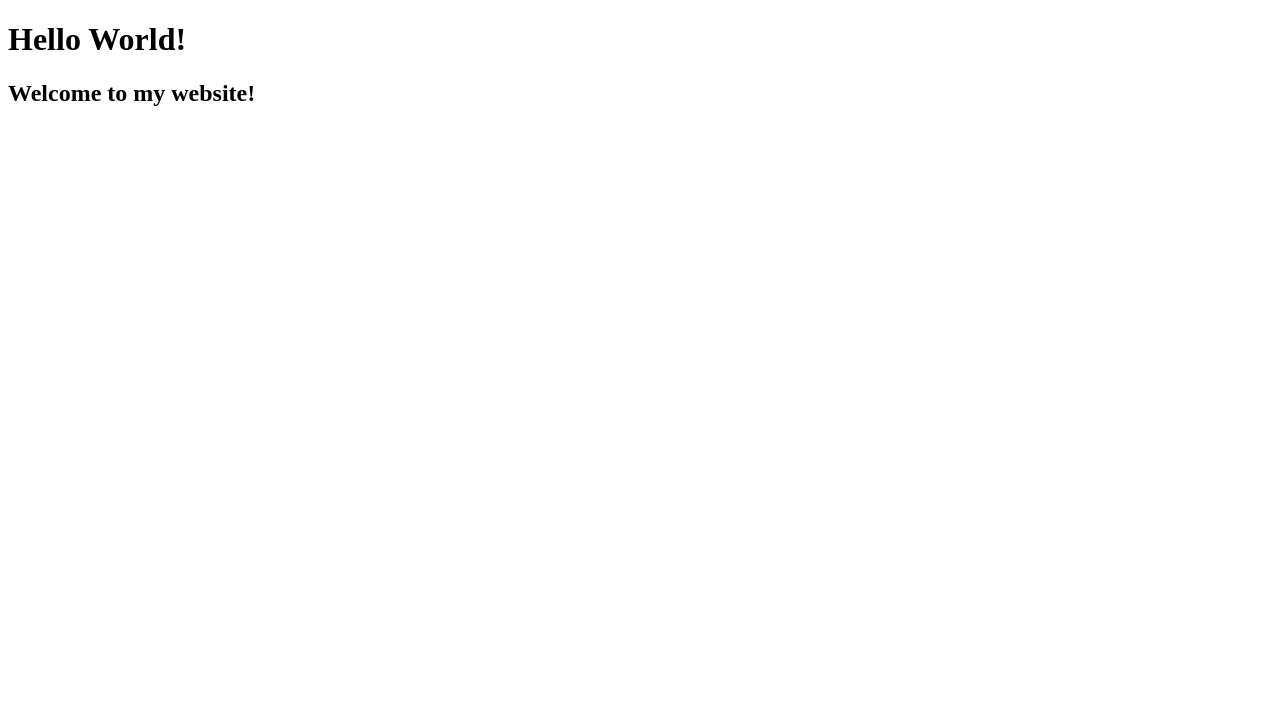
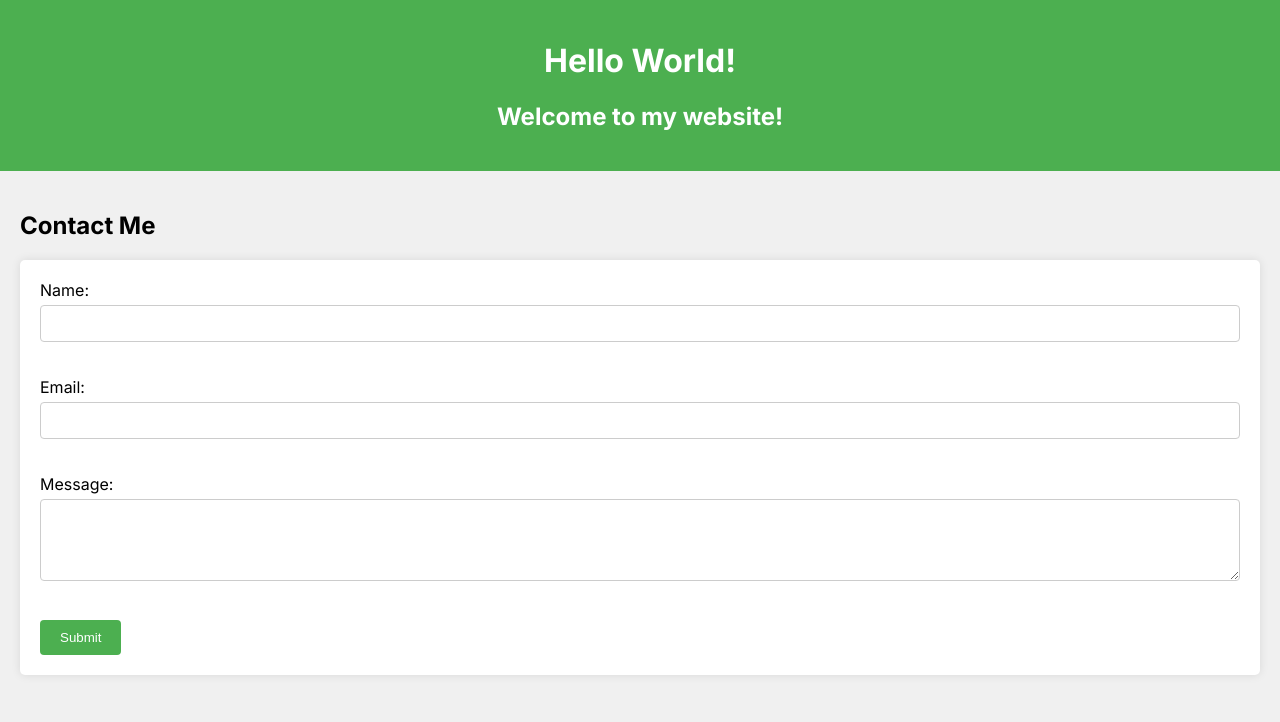
Before and after one commit to dhrutibhatt9519-prog/Web-Fundaments-1, a plain HTML site: page index.html in a window 1280 px wide. Shown: the top 722 px of the page. Drawn offline with Linux system fonts and the light colour scheme; grey boxes are pictures that could not be loaded.

Commit message:
Added Semantic tags and Contact Section with Form

```diff
--- a/index.html
+++ b/index.html
@@ -3,10 +3,79 @@
 <head>
     <meta charset="UTF-8">
     <meta name="viewport" content="width=device-width, initial-scale=1.0">
-    <title>Dhruti</title>
+    <title>Dhruti Bhatt</title>
+    <link rel="preconnect" href="https://fonts.googleapis.com">
+    <link rel="preconnect" href="https://fonts.gstatic.com" crossorigin>
+    <link href="https://fonts.googleapis.com/css2?family=Inter:ital,opsz,wght@0,14..32,100..900;1,14..32,100..900&display=swap" rel="stylesheet">
+    <style>
+        * {
+            box-sizing: border-box;
+        }
+        body {
+            font-family: 'Inter', sans-serif;
+            margin: 0;
+            padding: 0;
+            background-color: #f0f0f0;
+        }
+        header {
+            background-color: #4CAF50;
+            color: white;
+            padding: 20px;
+            text-align: center;
+        }
+        section {
+            padding: 20px;
+        }
+        form {
+            background-color: white;
+            padding: 20px;
+            margin: 0 0 50px;
+            border-radius: 5px;
+            box-shadow: 0 0 10px rgba(0, 0, 0, 0.1);
+        }
+        input[type="text"], input[type="email"], textarea {
+            width: 100%;
+            padding: 10px;
+            margin-top: 5px;
+            margin-bottom: 15px;
+            border: 1px solid #ccc;
+            border-radius: 4px;
+        }
+        input[type="submit"] {
+            background-color: #4CAF50;
+            color: white;
+            padding: 10px 20px;
+            border: none;
+            border-radius: 4px;
+            cursor: pointer;
+        }
+        input[type="submit"]:hover {
+            background-color: #45a049;
+        }
+    </style>
 </head>
 <body>
-    <h1>Hello World!</h1>
-    <h2>Welcome to my website!</h2>
+    <header>
+        <main>
+            <h1>Hello World!</h1>
+            <h2>Welcome to my website!</h2>
+        </main>
+    </header>
+    <section>
+        <h2>Contact Me</h2>
+        <form>
+            <label for="name">Name:</label>
+            <input type="text" id="name" name="name" required><br><br>
+
+            <label for="email">Email:</label>
+            <input type="email" id="email" name="email" required><br><br>
+
+            <label for="message">Message:</label><br>
+            <textarea id="message" name="message" rows="4" cols="50" required></textarea><br><br>
+
+            <input type="submit" value="Submit">
+        </form>
+        <img src="IMG_6639.JPG" alt="Sunset in Dubai Skyline from Dubai Harbour Creek" width="500" />
+    </section>
 </body>
 </html>
```
Also changed, not shown: 1 other file.
